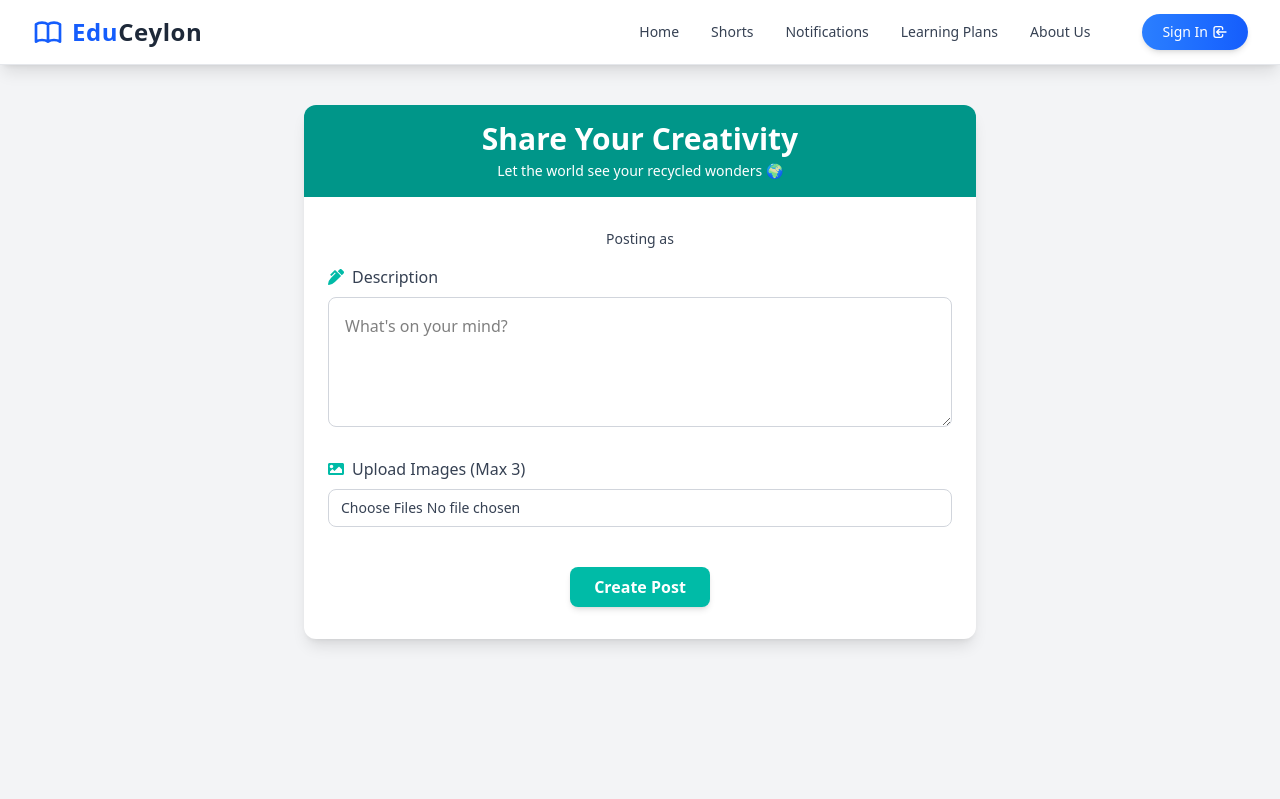
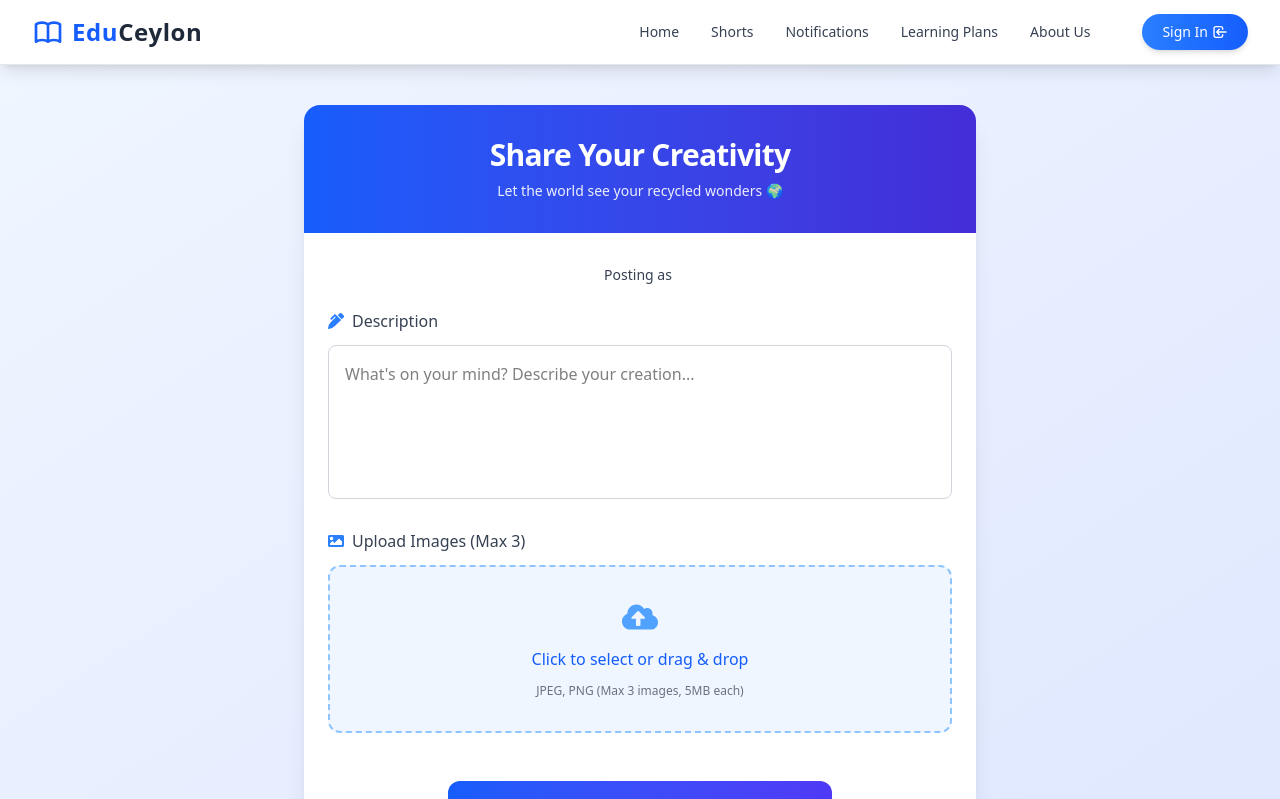
Before and after one commit to Tharusha629/Edu_Ceylon, a React (Vite) app in the folder Frontend/: page /Post_add in a window 1280 px wide. Shown: the top 799 px of the page. Built offline with nearby package versions, Linux system fonts and the light colour scheme.

Commit message:
update home page

```diff
--- a/Frontend/src/pages/Home.jsx
+++ b/Frontend/src/pages/Home.jsx
@@ -423,7 +423,7 @@ export default function Home() {
                   />
                 )}
                 <p className="text-sm text-gray-500 mb-1">
-                  👨‍🍳 <span className="italic">{recipe.email?.split('@')[0]}'s Recipe</span>
+                📚 <span className="italic">{recipe.email?.split('@')[0]}'s Lesson</span>
                 </p>
                 <h4 className="text-lg font-semibold text-green-500 mb-3">{recipe.title}</h4>
                 <h5 className="text-md font-medium text-gray-700 mb-2">Ingredients:</h5>
--- a/Frontend/src/pages/Post_add.jsx
+++ b/Frontend/src/pages/Post_add.jsx
@@ -1,15 +1,39 @@
 import React, { useState } from 'react';
 import axios from 'axios';
 import { useNavigate } from 'react-router-dom';
-import { FaImage, FaPenAlt } from 'react-icons/fa';
+import { FaImage, FaPenAlt, FaTimes, FaTrash, FaCloudUploadAlt } from 'react-icons/fa';
+import { motion } from 'framer-motion';
 
 export default function Post_add() {
   const email = localStorage.getItem("userEmail");
   const [description, setDescription] = useState("");
   const [images, setImages] = useState([]);
   const [preview, setPreview] = useState([]);
+  const [isSubmitting, setIsSubmitting] = useState(false);
+  const [dragActive, setDragActive] = useState(false);
 
   const navigate = useNavigate();
+
+  const handleDrag = (e) => {
+    e.preventDefault();
+    e.stopPropagation();
+    if (e.type === "dragenter" || e.type === "dragover") {
+      setDragActive(true);
+    } else if (e.type === "dragleave") {
+      setDragActive(false);
+    }
+  };
+
+  const handleDrop = (e) => {
+    e.preventDefault();
+    e.stopPropagation();
+    setDragActive(false);
+    if (e.dataTransfer.files && e.dataTransfer.files[0]) {
+      const files = Array.from(e.dataTransfer.files).slice(0, 3);
+      setImages(files);
+      setPreview(files.map(file => URL.createObjectURL(file)));
+    }
+  };
 
   const handleImageChange = (e) => {
     const files = Array.from(e.target.files).slice(0, 3);
@@ -17,11 +41,22 @@ export default function Post_add() {
     setPreview(files.map(file => URL.createObjectURL(file)));
   };
 
+  const removeImage = (index) => {
+    const newImages = [...images];
+    const newPreview = [...preview];
+    newImages.splice(index, 1);
+    newPreview.splice(index, 1);
+    setImages(newImages);
+    setPreview(newPreview);
+  };
+
   const handleSubmit = async (e) => {
     e.preventDefault();
+    setIsSubmitting(true);
 
     if (images.length > 3) {
       alert("Only up to 3 images allowed.");
+      setIsSubmitting(false);
       return;
     }
 
@@ -39,43 +74,53 @@ export default function Post_add() {
         }
       });
       console.log("Response:", res.data);
-      alert("Post created!");
 
+      // Success animation
+      setTimeout(() => {
         setDescription("");
         setImages([]);
         setPreview([]);
-
         navigate('/Userprofile');
+      }, 1500);
     } catch (error) {
       console.error("Error Details:", error.response || error.message);
       alert("Post creation failed: " + (error.response?.data || error.message));
+    } finally {
+      setIsSubmitting(false);
     }
   };
 
   return (
-    <div className="min-h-screen bg-gray-100 py-10">
-      <div className="max-w-2xl mx-auto bg-white shadow-lg rounded-xl overflow-hidden">
-        <div className="bg-teal-600 text-white py-4 px-6 text-center">
-          <h2 className="text-3xl font-bold">Share Your Creativity</h2>
-          <p className="text-sm mt-1">Let the world see your recycled wonders 🌍</p>
+    <div className="min-h-screen bg-gradient-to-br from-blue-50 to-indigo-100 py-10 px-4">
+      <motion.div
+        initial={{ opacity: 0, y: 20 }}
+        animate={{ opacity: 1, y: 0 }}
+        transition={{ duration: 0.5 }}
+        className="max-w-2xl mx-auto bg-white shadow-xl rounded-2xl overflow-hidden transition-all duration-300 hover:shadow-2xl"
+      >
+        <div className="bg-gradient-to-r from-blue-600 to-indigo-700 text-white py-8 px-6 text-center">
+          <h2 className="text-3xl font-bold tracking-tight">Share Your Creativity</h2>
+          <p className="text-sm mt-2 opacity-90">Let the world see your recycled wonders 🌍</p>
         </div>
 
         <div className="px-6 py-8">
-          <div className="mb-4 text-center">
-            <p className="text-gray-700 text-sm">Posting as <span className="font-semibold">{email}</span></p>
+          <div className="mb-6 text-center">
+            <p className="text-gray-700 text-sm">Posting as
+              <span className="font-semibold text-blue-600 ml-1">{email}</span>
+            </p>
           </div>
 
           <form onSubmit={handleSubmit} className="space-y-6">
             {/* Description Field */}
-            <div>
-              <label className="flex items-center gap-2 text-gray-700 font-medium mb-2">
-                <FaPenAlt className="text-teal-500" />
+            <div className="space-y-3">
+              <label className="flex items-center gap-2 text-gray-700 font-medium">
+                <FaPenAlt className="text-blue-500" />
                 Description
               </label>
               <textarea
-                className="w-full p-4 border border-gray-300 rounded-lg focus:ring-2 focus:ring-teal-500"
-                rows="4"
-                placeholder="What's on your mind?"
+                className="w-full p-4 border border-gray-300 rounded-lg focus:ring-2 focus:ring-blue-500 focus:border-transparent transition-all duration-200 resize-none"
+                rows="5"
+                placeholder="What's on your mind? Describe your creation..."
                 value={description}
                 onChange={(e) => setDescription(e.target.value)}
                 required
@@ -83,18 +128,44 @@ export default function Post_add() {
             </div>
 
             {/* Image Upload */}
-            <div>
-              <label className="flex items-center gap-2 text-gray-700 font-medium mb-2">
-                <FaImage className="text-teal-500" />
+            <div className="space-y-3">
+              <label className="flex items-center gap-2 text-gray-700 font-medium">
+                <FaImage className="text-blue-500" />
                 Upload Images (Max 3)
               </label>
+
+              <div
+                className={`relative border-2 border-dashed rounded-xl transition-all duration-200 ${
+                  dragActive ? "border-blue-500 bg-blue-50" : "border-blue-300 bg-blue-50"
+                }`}
+                onDragEnter={handleDrag}
+                onDragLeave={handleDrag}
+                onDragOver={handleDrag}
+                onDrop={handleDrop}
+              >
                 <input
                   type="file"
                   accept="image/*"
                   multiple
                   onChange={handleImageChange}
-                className="w-full text-sm text-gray-700 py-2 px-3 border border-gray-300 rounded-lg focus:outline-none focus:ring-2 focus:ring-teal-500"
+                  className="w-full opacity-0 absolute h-full cursor-pointer"
+                  id="imageUpload"
                 />
+                <label
+                  htmlFor="imageUpload"
+                  className="block w-full p-8 text-center cursor-pointer"
+                >
+                  <div className="flex flex-col items-center justify-center space-y-3">
+                    <FaCloudUploadAlt className="text-blue-400 text-4xl" />
+                    <p className="text-blue-600 font-medium">
+                      {dragActive ? "Drop images here" : "Click to select or drag & drop"}
+                    </p>
+                    <p className="text-xs text-gray-500">
+                      JPEG, PNG (Max 3 images, 5MB each)
+                    </p>
+                  </div>
+                </label>
+              </div>
               {images.length > 3 && (
                 <p className="text-red-500 text-sm mt-1">Only up to 3 images allowed</p>
               )}
@@ -102,33 +173,76 @@ export default function Post_add() {
 
             {/* Preview Section */}
             {preview.length > 0 && (
-              <div className="mt-4">
-                <p className="text-sm text-gray-600 mb-2">Image Preview:</p>
-                <div className="flex gap-3 overflow-x-auto">
+              <motion.div
+                initial={{ opacity: 0, height: 0 }}
+                animate={{ opacity: 1, height: "auto" }}
+                transition={{ duration: 0.3 }}
+                className="mt-4 space-y-3"
+              >
+                <p className="text-sm text-gray-600 font-medium">Image Preview:</p>
+                <div className="flex gap-4 flex-wrap">
                   {preview.map((src, index) => (
+                    <motion.div
+                      key={index}
+                      initial={{ scale: 0.9, opacity: 0 }}
+                      animate={{ scale: 1, opacity: 1 }}
+                      transition={{ duration: 0.3, delay: index * 0.1 }}
+                      className="relative group"
+                    >
+                      <div className="w-32 h-32 rounded-lg overflow-hidden shadow-md border border-gray-200">
                         <img
-                      key={index}
                           src={src}
                           alt="preview"
-                      className="w-24 h-24 object-cover rounded-lg border border-gray-300"
+                          className="w-full h-full object-cover transition-transform duration-300 group-hover:scale-110"
                         />
+                      </div>
+                      <button
+                        type="button"
+                        onClick={() => removeImage(index)}
+                        className="absolute -top-3 -right-3 bg-red-500 text-white rounded-full p-2 shadow-lg hover:bg-red-600 transition-colors duration-200 flex items-center justify-center"
+                        aria-label="Remove image"
+                      >
+                        <FaTrash className="text-xs" />
+                      </button>
+                    </motion.div>
                   ))}
                 </div>
-              </div>
+                <p className="text-xs text-gray-500">
+                  {preview.length}/3 images selected • Click on <FaTrash className="inline text-red-500" /> to remove
+                </p>
+              </motion.div>
             )}
 
             {/* Submit Button */}
-            <div className="flex justify-center pt-4">
-              <button
+            <div className="flex justify-center pt-6">
+              <motion.button
                 type="submit"
-                className="bg-teal-500 text-white font-semibold px-6 py-2 rounded-lg shadow-md hover:bg-teal-600 transition duration-300"
+                disabled={isSubmitting}
+                whileHover={!isSubmitting ? { scale: 1.02 } : {}}
+                whileTap={!isSubmitting ? { scale: 0.98 } : {}}
+                className={`relative bg-gradient-to-r from-blue-600 to-indigo-600 text-white font-semibold px-8 py-4 rounded-xl shadow-lg hover:shadow-xl transition-all duration-300 w-full max-w-sm flex items-center justify-center ${
+                  isSubmitting ? 'opacity-80 cursor-not-allowed' : ''
+                }`}
               >
+                {isSubmitting ? (
+                  <>
+                    <svg className="animate-spin -ml-1 mr-3 h-5 w-5 text-white" xmlns="http://www.w3.org/2000/svg" fill="none" viewBox="0 0 24 24">
+                      <circle className="opacity-25" cx="12" cy="12" r="10" stroke="currentColor" strokeWidth="4"></circle>
+                      <path className="opacity-75" fill="currentColor" d="M4 12a8 8 0 018-8V0C5.373 0 0 5.373 0 12h4zm2 5.291A7.962 7.962 0 014 12H0c0 3.042 1.135 5.824 3 7.938l3-2.647z"></path>
+                    </svg>
+                    Creating Your Post...
+                  </>
+                ) : (
+                  <span className="flex items-center">
+                    <FaPenAlt className="mr-2" />
                     Create Post
-              </button>
+                  </span>
+                )}
+              </motion.button>
             </div>
           </form>
         </div>
-      </div>
+      </motion.div>
     </div>
   );
 }
```
Lines whose indentation alone changed are shown as unchanged.
